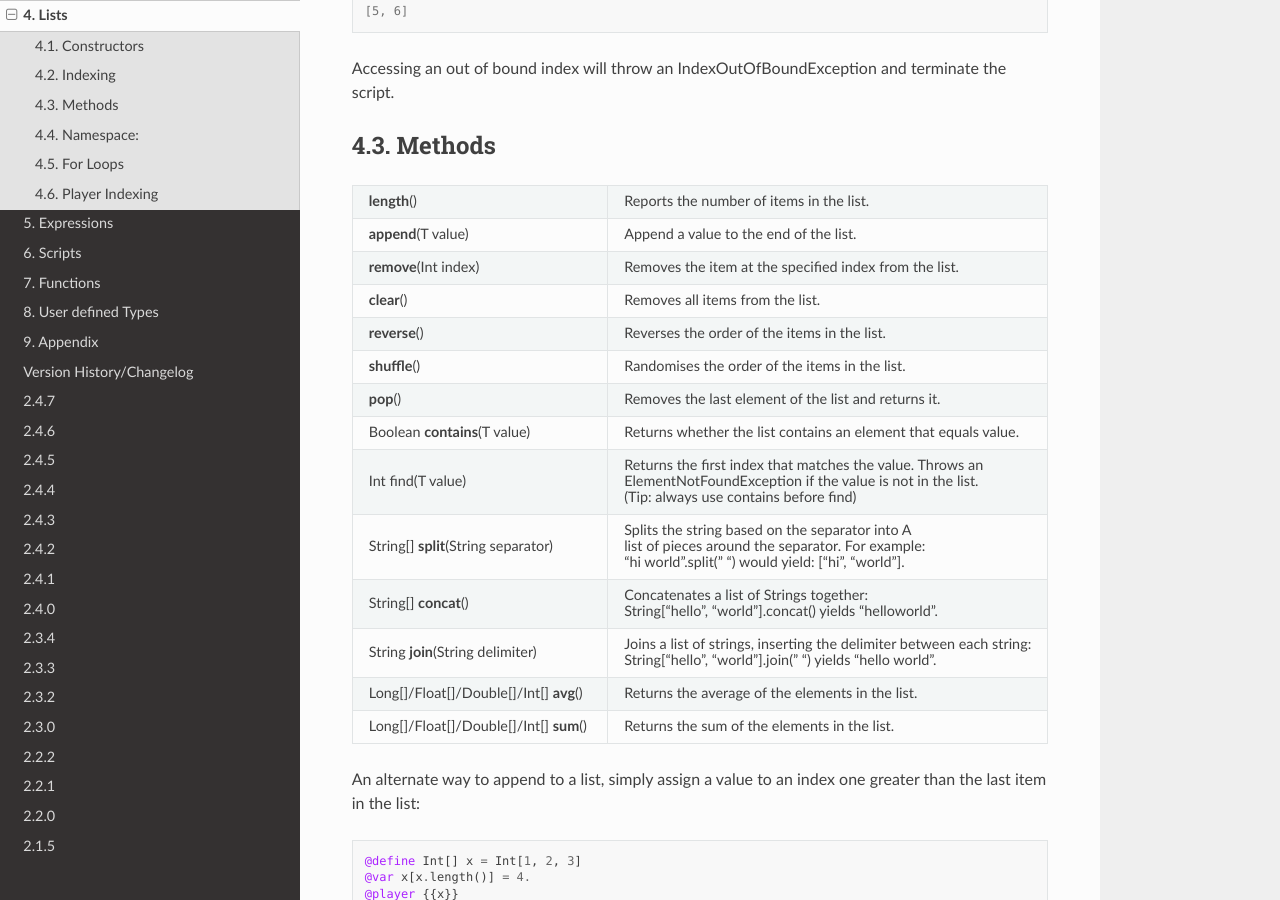
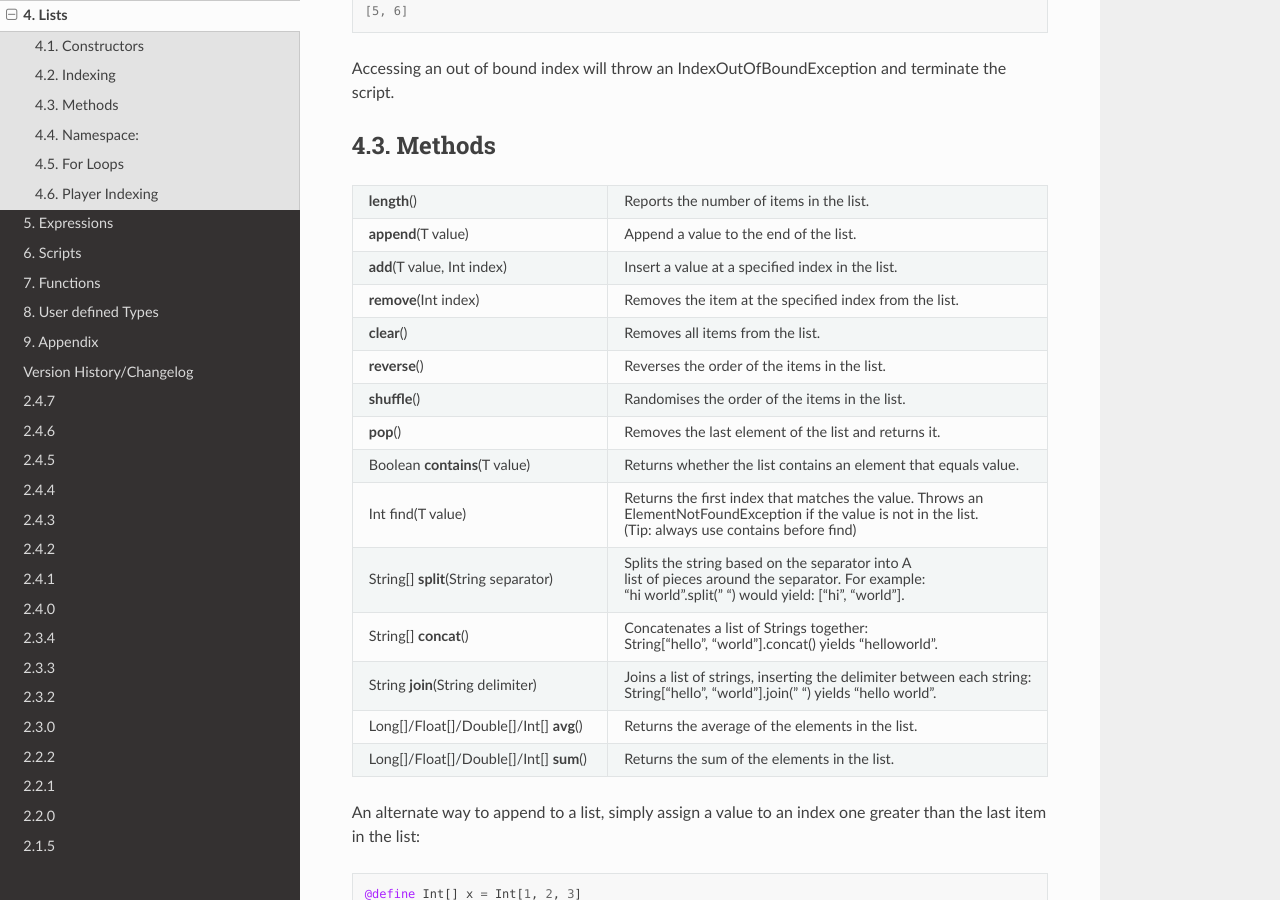
Before and after one commit to rebplane/msc, a Sphinx documentation site: the page built from docs/source/9_lists/lists.rst, in a window 1280 px wide and 900 px high, scrolled down 1170 px. Built offline with Sphinx 7.4.7 and the Read the Docs theme 3.1.0, drawn with Linux system fonts in a browser that asks for light colours.

Commit message:
Added `add` method to list methods

```diff
--- a/docs/source/9_lists/lists.rst
+++ b/docs/source/9_lists/lists.rst
@@ -78,6 +78,8 @@ Methods
       - Reports the number of items in the list.
     * - **append**\(T value)
       - Append a value to the end of the list.
+    * - **add**\(T value, Int index)
+      - Insert a value at a specified index in the list.
     * - **remove**\(Int index)
       - Removes the item at the specified index from the list.
     * - **clear**\()
```
